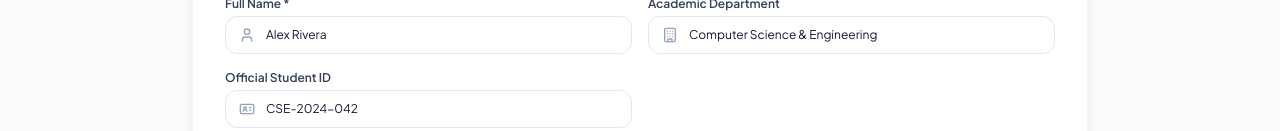
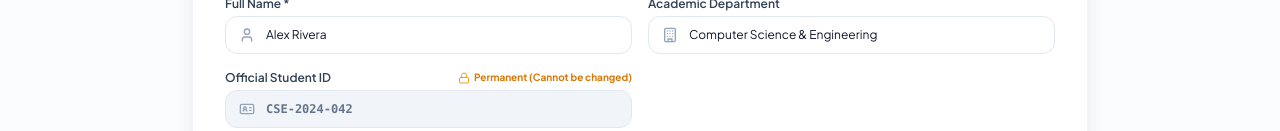
Before and after one commit to ruhul2003/UniPortal, a Next.js app in the folder frontend/: page /profile in a window 1280 px wide. Shown: the part 821-952 px from the top of the page. Built offline with nearby package versions, Linux system fonts and the light colour scheme; no server answers.

Commit message:
Make Student ID permanent and uneditable after registration

```diff
--- a/frontend/src/app/profile/page.jsx
+++ b/frontend/src/app/profile/page.jsx
@@ -18,7 +18,8 @@ import {
   GraduationCap,
   ShieldCheck,
   RefreshCw,
-  Image as ImageIcon
+  Image as ImageIcon,
+  Lock
 } from 'lucide-react';
 import { motion, AnimatePresence } from 'framer-motion';
 import { useAuth } from '../../context/AuthContext';
@@ -350,14 +351,22 @@ export default function ProfilePage() {
             {/* Student ID / Faculty Details */}
             {user.role === 'student' ? (
               <div>
-                <label className="block text-xs font-semibold text-slate-700 dark:text-slate-300 mb-1">Official Student ID</label>
+                <div className="flex items-center justify-between mb-1">
+                  <label className="block text-xs font-semibold text-slate-700 dark:text-slate-300">Official Student ID</label>
+                  <span className="text-[10px] text-amber-600 dark:text-amber-400 font-bold flex items-center gap-1">
+                    <Lock className="w-3 h-3 text-amber-500" />
+                    Permanent (Cannot be changed)
+                  </span>
+                </div>
                 <div className="relative">
-                  <IdCard className="w-4 h-4 text-slate-400 absolute left-3.5 top-1/2 -translate-y-1/2" />
+                  <IdCard className="w-4 h-4 text-slate-400 dark:text-slate-500 absolute left-3.5 top-1/2 -translate-y-1/2" />
                   <input
                     type="text"
                     value={studentId}
-                    onChange={(e) => setStudentId(e.target.value)}
-                    className="w-full pl-10 pr-4 py-2.5 rounded-xl border border-slate-200 dark:border-slate-800 text-xs text-slate-900 dark:text-white bg-white dark:bg-slate-900 focus:outline-none focus:ring-2 focus:ring-blue-500/20"
+                    disabled
+                    readOnly
+                    title="Student ID is permanent and cannot be modified after registration"
+                    className="w-full pl-10 pr-4 py-2.5 rounded-xl border border-slate-200 dark:border-slate-800 text-xs font-mono font-bold text-slate-500 dark:text-slate-400 bg-slate-100 dark:bg-slate-800/80 cursor-not-allowed select-none"
                   />
                 </div>
               </div>
```
Also changed, not shown: 1 other file (tests, documents, lock files or other folders).
